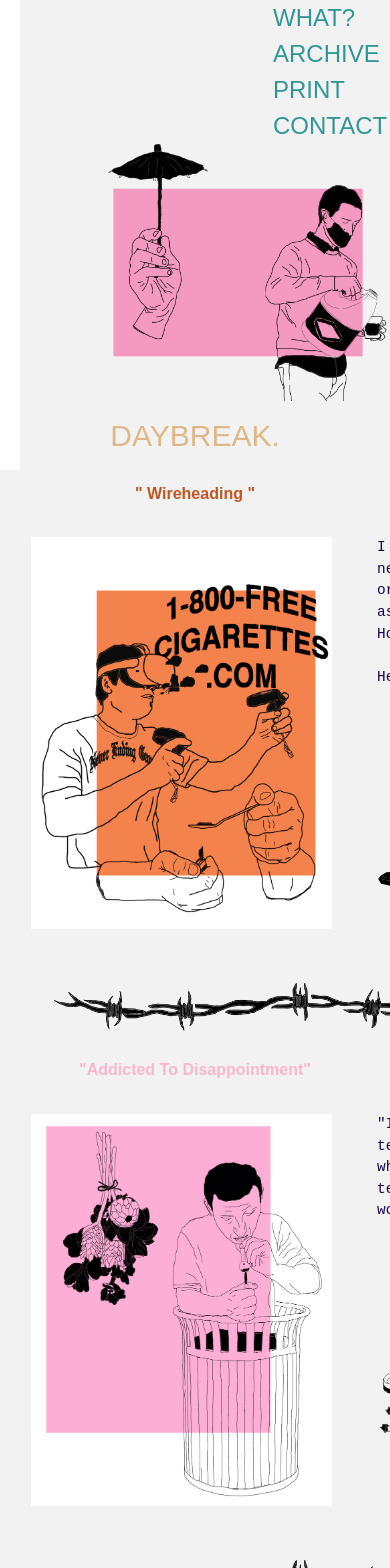
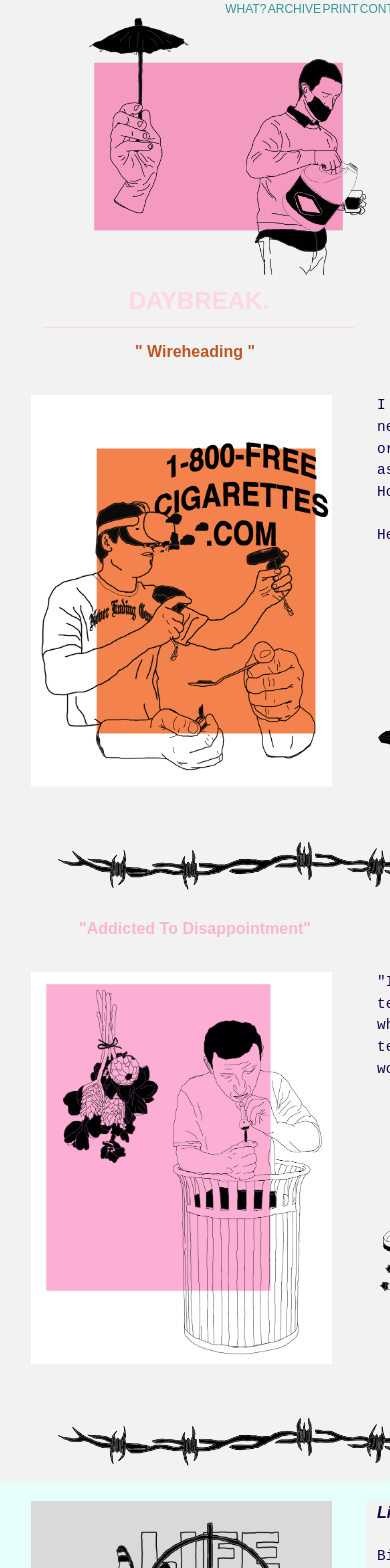
Before and after one commit to CJbricks/Daybreak, a Next.js app: page / in a window 390 px wide. Shown: the top 1568 px of the page. Built offline with nearby package versions, Linux system fonts and the light colour scheme; a web font is replaced by a local one.

Commit message:
Moving colors and background to Chakra Components

```diff
--- a/src/pages/ContactPage.js
+++ b/src/pages/ContactPage.js
@@ -11,7 +11,6 @@ export default function () {
   return (
     <>
     <Header />
-        <Border />
             <div className={styles.contactbox}>
 
                     <p className={styles.contactheader}> Contact me, if you must.</p>
@@ -32,9 +31,8 @@ export default function () {
                         please send Email
                         or notification to IG through direct message.
                     </p>
+            </div>
 
-            </div>
-        <Border />
     <Footer />
 
     </>
--- a/src/pages/Header.js
+++ b/src/pages/Header.js
@@ -4,6 +4,7 @@ import styles from '@/styles/Home.module.css';
 import headerImage from '../../public/headerbanner.png';
 import Link from 'next/link';
 import homeIcon from '../../public/home.png';
+import { Text } from '@chakra-ui/react'
 
 
 
@@ -36,8 +37,7 @@ export default function Header() {
                     className={styles.splash} />
             </div>
             <div className={styles.header}>
-                <h2 className={styles.daylight}>DAYBREAK.</h2>
-
+                <Text color="pink.100">DAYBREAK.</Text>
             </div>
         </div>
     )
--- a/src/pages/Posts/PostFour.js
+++ b/src/pages/Posts/PostFour.js
@@ -30,18 +30,10 @@ export default function PostFour() {
                     </div>
                     <div className={styles.second}>
                         <p className={styles.label}>Life Is Pain</p>
-                        <p className={styles.textbody}>Of all the Hardcore lyrics that I have written over throws I think Life Is Pain is the most accurate to the
-                        experience.
+                        <p className={styles.textbody}>
                         <br />
+                        Birkenstock X Core
                         <br />
-                        This is an ode to Jock X Violence and all the bro's taking keg stands between sets.
-                        I used to know these crusty kids who hated any mainstream... well... anything they hated Nike, Baseball, Hats, Pullover Hoodies, Cars,
-                        Peyton Manning, Me, Coors Light, Family, God, Hardcore Music that had breakdowns in it, Hardcore music, Folk Music, Music and everything else they could get their grubby little jeans on.
-                        <br />
-                        But they loved taking beer bongs and smoking vapes and cigs.
-                        <br />
-                        <br />
-                        Maybe I am the asshole and I just don't understand. IDK not showering sucks.
 
                         </p>
                         <Image
--- a/src/pages/ZinePage.js
+++ b/src/pages/ZinePage.js
@@ -1,11 +1,11 @@
 import React from 'react';
 import Issue01 from './Issue01.js';
-
+import styles from "@/styles/Image.module.css"
 
 export default function ZinePage() {
   return (
-    <>
+    <div className={styles.zinebg}>
         <Issue01 />
-    </>
+    </div>
   )
 }
--- a/src/styles/Home.module.css
+++ b/src/styles/Home.module.css
@@ -18,9 +18,7 @@
   background-color: #f2f2f2;
 }
 
-.daylight {
-  color: burlywood;
-}
+
 
 .container{
   width: 1000px;
@@ -51,16 +49,18 @@
 }
 
 .header{
+  margin-left: 11%;
+  border-bottom: 1px solid #FED7E2;
+  font-size: 72px;
+  font-weight: 600;
   width: 80%;
-  margin-left: 10%;
+  align-items: center;
+  text-align: center;
+  justify-content: center;
   height: auto;
- /* border-bottom: 1px solid antiquewhite; */
-  padding: 3%;
-  color: antiquewhite;
+  padding: 2%;
   text-align: center;
-  font-size: 2.5em;
   font-family: 'Climate Crisis', Arial, Helvetica, sans-serif;
-
 }
 
 .headbox {
@@ -74,8 +74,8 @@
 }
 
 .subheader {
-  display: inline-flex !important;
-  flex-wrap: wrap;
+  display: inline-flex;
+  flex-wrap: nowrap;
   text-align: center;
   width: 70%;
   padding-left: 35%;
@@ -92,7 +92,7 @@
 
 
 .headunit:hover {
-  color: burlywood;
+  color: #FED7E2;
   cursor: pointer;
 }
 
@@ -104,7 +104,8 @@
 }
 
 .foot {
-  margin-top: 5%;
+  margin-top: 2%;
+  margin-bottom: 2%;
   display: inline-flex;
   padding-top: 3%;
   margin-left: 44%;
@@ -189,20 +190,24 @@ padding-top: 3%;
     }
 
     .headunit {
-      font-size: 1.5rem;
+      font-size: 12px;
 
     }
     .subheader {
-      margin-left: 15%;
+      align-items: center;
+      text-align: center;
+      justify-content: center;
     }
 
     .header {
-      margin-left: 5%;
-
+      font-size: 24px;
+      align-items: center;
+      text-align: center;
+      justify-content: center;
     }
 
     .headbox {
-      margin-left: 5%;
+      width: 100%;
       align-items: center;
       justify-content: center;
     }
--- a/src/styles/Image.module.css
+++ b/src/styles/Image.module.css
@@ -26,8 +26,13 @@
   }
 
   .logo:hover {
-    background-color: burlywood;
-    border: 1px solid burlywood;
+    background-color: #FED7E2;
+    border: 1px solid #FED7E2;
+  }
+
+  .zinebg {
+    width: 100%;
+    background-color: #f2f2f2;
   }
 
 
@@ -42,14 +47,14 @@
       width: 480px;
       height: auto;
       object-fit: fill;
+      background-color: #F2F2F2;
     }
 
     .border {
       width: 100%;
       height: auto;
-      margin-left: 2%;
       object-fit: fill;
-      margin-left: 12%;
+      background-color: #F2F2F2;
     }
 
     .logobox {
--- a/src/styles/Sub.module.css
+++ b/src/styles/Sub.module.css
@@ -8,12 +8,13 @@
 
 .contactbox {
     text-align: center;
-    margin: 5%;
+    background-color: #F2F2F2;
+    width: 100%;
 }
 
 .contactheader {
     font-family: 'Climate Crisis', Arial, Helvetica, sans-serif;
-    font-size: 3em;
+    font-size: 2em;
 }
 
 .infoheader {
@@ -27,7 +28,6 @@
     font-family: 'Cliate Crisis', Arial, Helvetica, sans-serif;
     font-size: 1.5rem;
     font-style: italic;
-
 }
 
 .infobox {
```
